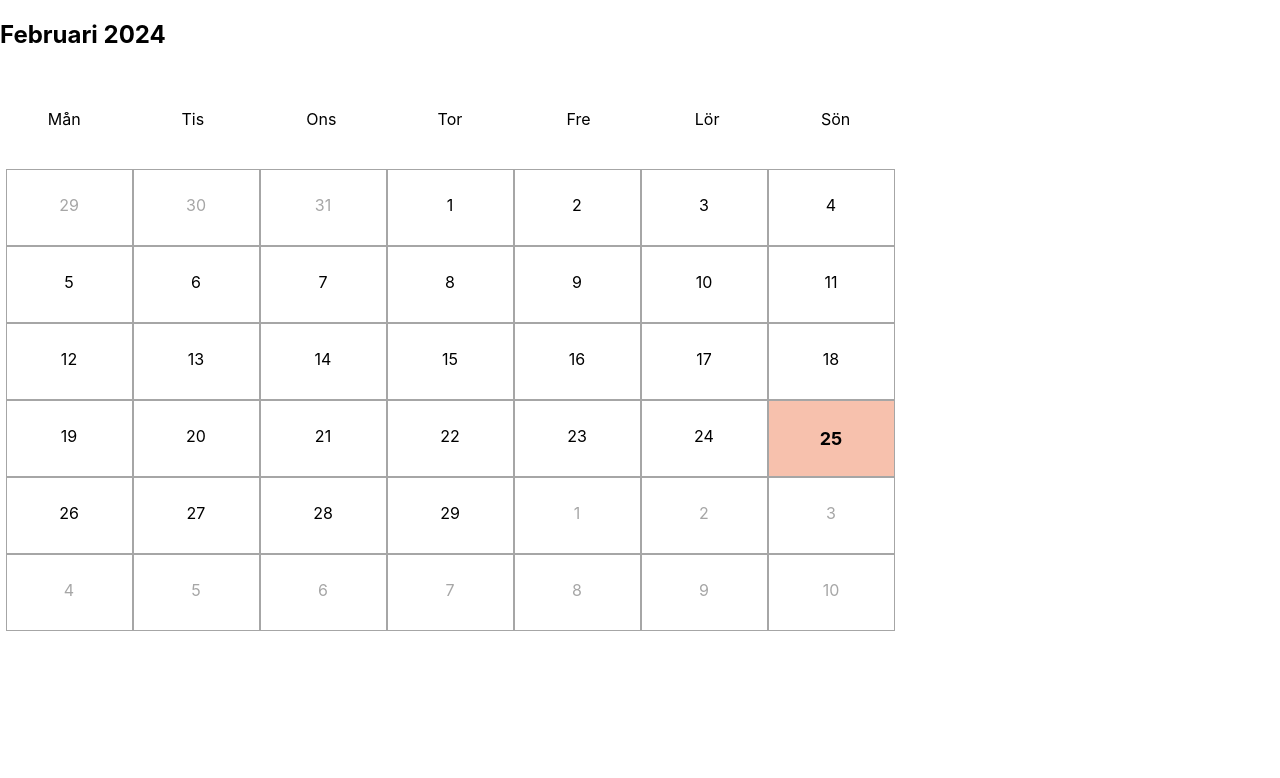
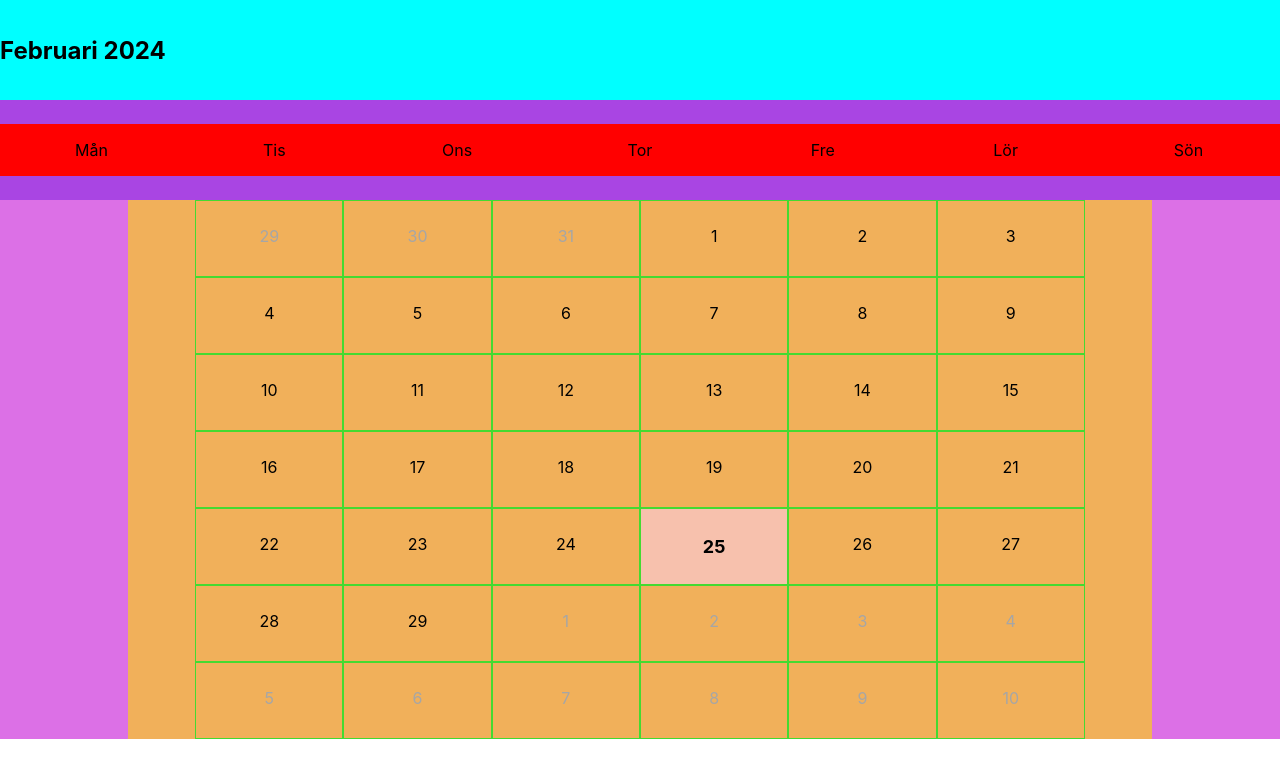
Before and after one commit to gustavAlbrekts0n/bokningsapp, a React (Create React App) app: page / in a window 1280 px wide. Shown: the top 778 px of the page. Built offline with nearby package versions, Linux system fonts and the light colour scheme.

Commit message:
Add distinct colours to elements, for easier design and rearrangement

```diff
--- a/src/calendar.css
+++ b/src/calendar.css
@@ -1,8 +1,10 @@
 .calendar {
-    width: 900px;
-    height: 600px;
+  width: 100%;
+  height: 80%;
+  justify-content: center;
   display: flex;
   flex-direction: column;
+  background-color: rgb(252, 182, 182);
 }
 
 .calendar-header {
@@ -10,13 +12,16 @@
   width: 100%;
   display: flex;
   align-items: center;
+  background-color: aqua;
 }
 
 .calendar-body {
   width: 100%;
   flex-grow: 1;
   display: flex;
+  align-items: center;
   flex-direction: column;
+  background-color: rgb(220, 112, 230);
 }
 
 .table-header {
@@ -25,27 +30,30 @@
   display: flex;
   align-items: center;
   justify-content: space-around;
+  background-color: rgba(137, 43, 226, 0.61);
 }
 
 .weekday {
-    width: 100px;
+  width: calc(100% / 7);
   text-align: center;
+  background-color: red;
 }
 
 .table-content {
   width: 100%;
-    flex-grow: 1;
+  max-width: 1024px;
   display: flex;
   flex-wrap: wrap;
   justify-content: center;
   box-sizing: border-box;
+  background-color: rgb(241, 176, 90);
 }
 
 .calendar-day {
-    width: 125px;
+  width: calc(100% / 7);
   height: 75px;
   position: relative;
-    border: 1px solid #a6a6a6;
+  border: 1px solid #44da31;
 }
 
 .calendar-day:hover {
@@ -77,3 +85,12 @@
 .selected:hover {
   background-color: rgb(247, 175, 148);
 }
+
+/* Mobile */
+@media only screen and (max-width: 1024px) {
+
+  .selected {
+    background-color: rgb(40, 194, 155);
+  }
+
+}
```
Lines whose indentation alone changed are shown as unchanged.
